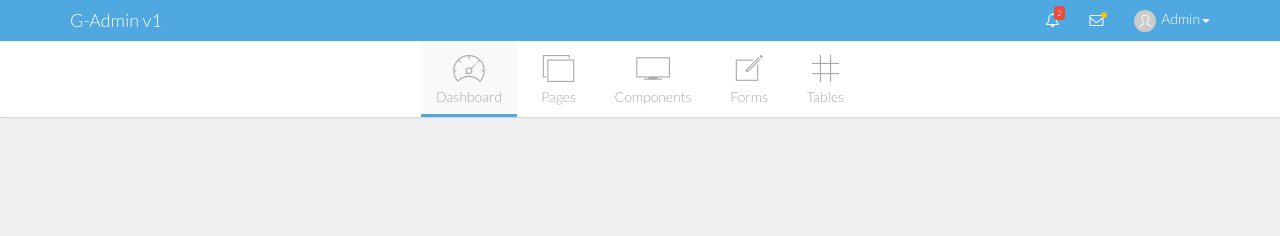
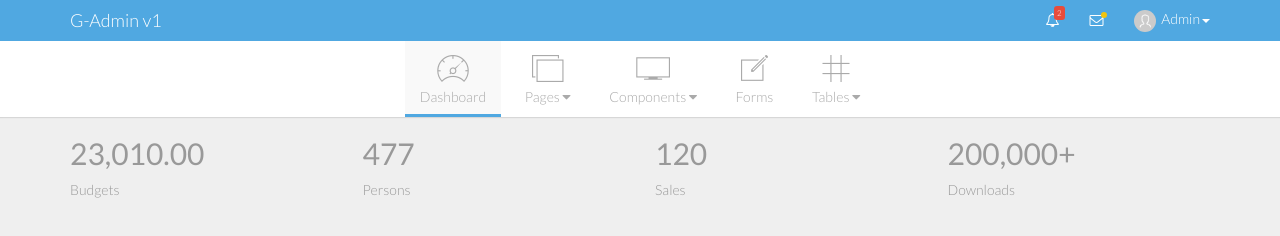
Before and after one commit to onlyyouwa/growthd-admin, a website: page index.html in a window 1280 px wide. Drawn offline with nearby package versions, Linux system fonts and the light colour scheme.

Commit message:
edit dashboard value

```diff
--- a/index.html
+++ b/index.html
@@ -125,7 +125,7 @@
 				<li class="dropdown">
 					<a href="#" class="dropdown-toggle" data-toggle="dropdown" role="button" aria-haspopup="true" aria-expanded="false">
 						<div><i class="ion-ios-photos-outline"></i></div>
-						Pages
+						Pages <i class="fa fa-caret-down"></i>
 					</a>
 					<ul class="dropdown-menu">
 						<li><a href="#">Blank</a></li>
@@ -137,7 +137,7 @@
 				<li class="dropdown">
 					<a href="#" class="dropdown-toggle" data-toggle="dropdown" role="button" aria-haspopup="true" aria-expanded="false">
 						<div><i class="ion-ios-monitor-outline"></i></div>
-						Components
+						Components <i class="fa fa-caret-down"></i>
 					</a>
 					<ul class="dropdown-menu">
 						<li><a href="#">General</a></li>
@@ -154,7 +154,7 @@
 				<li class="dropdown">
 					<a href="#" class="dropdown-toggle" data-toggle="dropdown" role="button" aria-haspopup="true" aria-expanded="false">
 						<div><i class="ion-ios-grid-view-outline"></i></div>
-						Tables
+						Tables <i class="fa fa-caret-down"></i>
 					</a>
 					<ul class="dropdown-menu">
 						<li><a href="#">Normal tables</a></li>
@@ -166,6 +166,39 @@
 		<!-- End Main Menu -->
 	</header>
 
+	<!-- Main Content -->
+	<div class="main-content container">
+		<div class="row">
+			<div class="col-md-3">
+				<div class="box box-stats">
+					<h2>23,010.00</h2>
+					<span>Budgets</span>
+				</div>
+			</div>
+			<div class="col-md-3">
+				<div class="box box-stats">
+					<h2>
+						477
+					</h2>
+					<span>Persons</span>
+				</div>
+			</div>
+			<div class="col-md-3">
+				<div class="box box-stats">
+					<h2>120</h2>
+					<span>Sales</span>
+				</div>
+			</div>
+			<div class="col-md-3">
+				<div class="box box-stats">
+					<h2>200,000+</h2>
+					<span>Downloads</span>
+				</div>
+			</div>
+		</div>
+	</div>
+	<!-- End Main Content -->
+
 	<!-- Script -->
 	<script type="text/javascript" src="libs/jquery/dist/jquery.min.js"></script>
 	<script type="text/javascript" src="libs/bootstrap/dist/js/bootstrap.min.js"></script>
```
